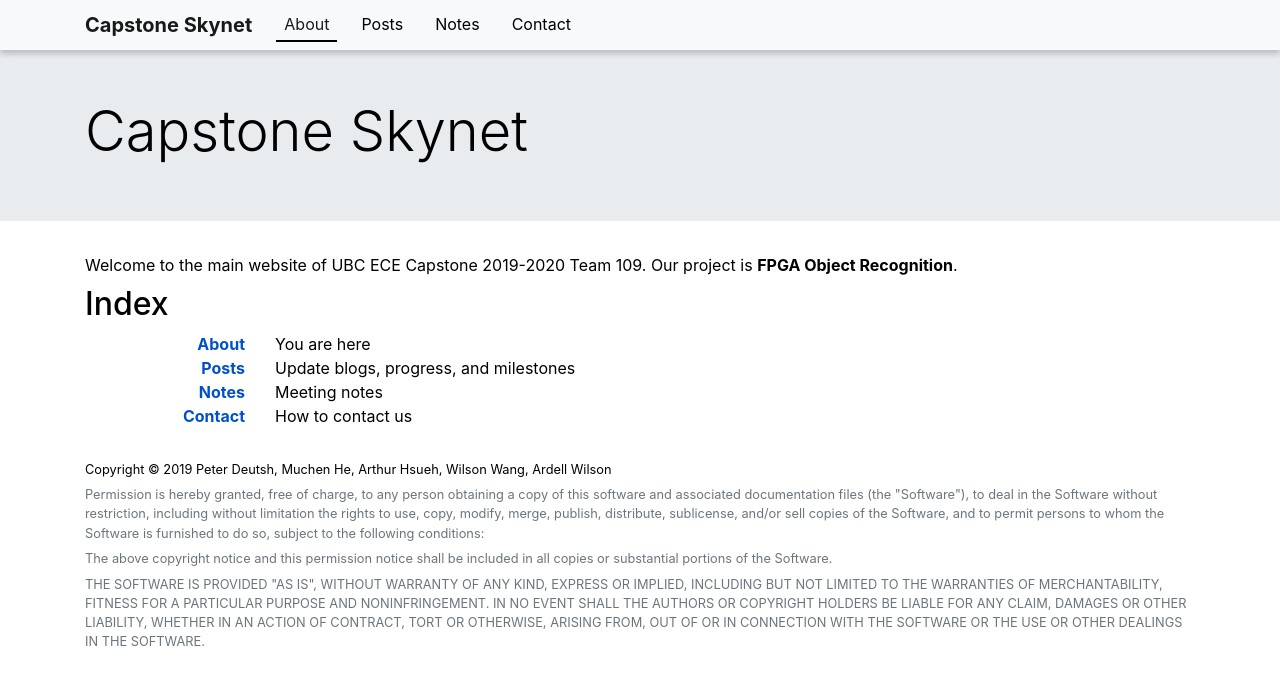
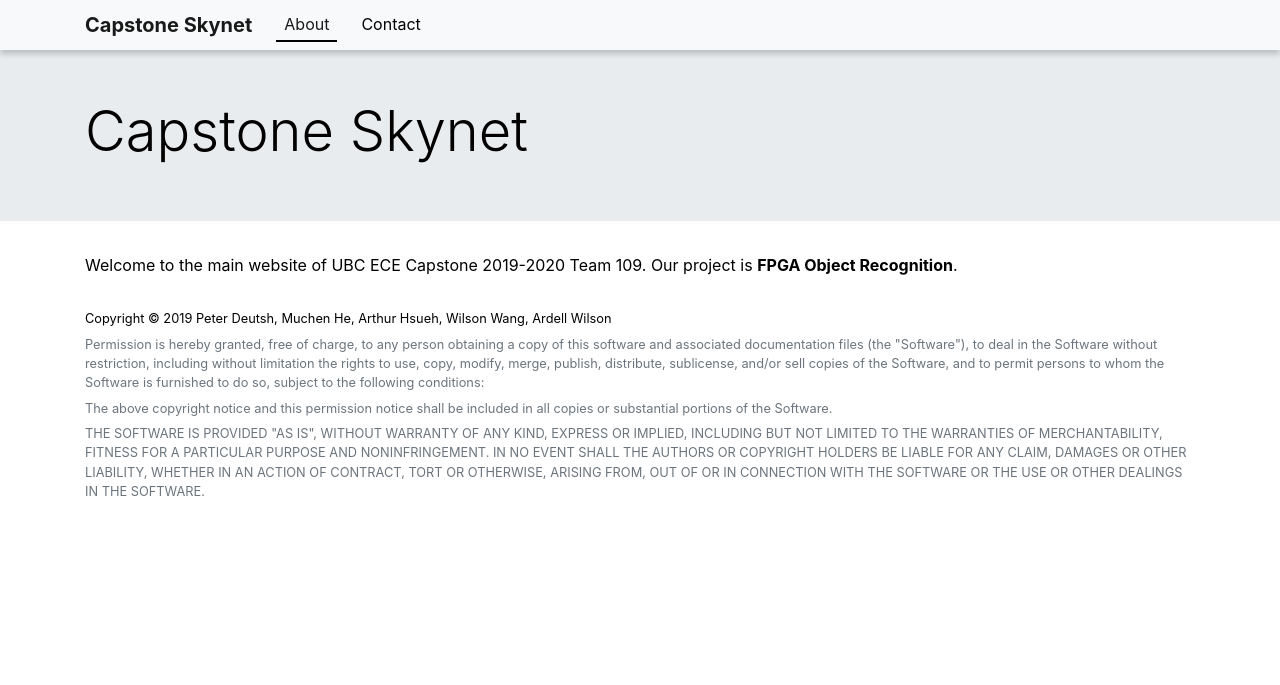
Before and after one commit to Capstone-Skynet/Capstone-Skynet.github.io, a Jekyll site: the page built from index.md, in a window 1280 px wide. Shown: the top 685 px of the page. Built offline with Jekyll 4.4.1, drawn with Linux system fonts in a browser that asks for light colours.

Commit message:
Removed nav to posts and notes

```diff
--- a/_data/navigation.yml
+++ b/_data/navigation.yml
@@ -1,12 +1,6 @@
 - text: 'About'
   url: /
   desc: "You are here"
-- text: 'Posts'
-  url: /posts
-  desc: "Update blogs, progress, and milestones"
-- text: 'Notes'
-  url: /notes
-  desc: "Meeting notes"
 - text: 'Contact'
   url: /contact
   desc: "How to contact us"
--- a/index.md
+++ b/index.md
@@ -4,12 +4,3 @@
 ---
 
 Welcome to the main website of UBC ECE Capstone 2019-2020 Team 109. Our project is **FPGA Object Recognition**.
-
-## Index
-
-<dl class="row dl-horizontal">
-    {% for nav in site.data.navigation %}
-    <dt class="col-md-2"><a href="{{ nav.url }}">{{ nav.text }}</a></dt>
-    <dd class="col-md-10">{{ nav.desc }}</dd>
-    {% endfor %}
-</dl>
```
